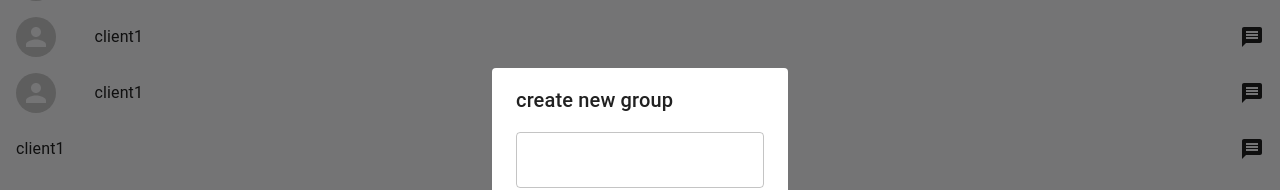
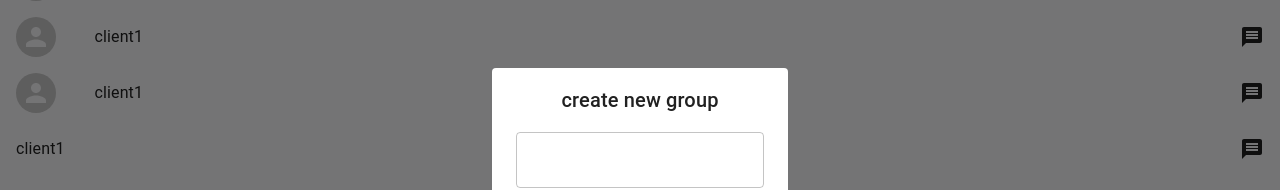
Before and after one commit to Palm394/chat-application-client, a Next.js app: page / in a window 1280 px wide. Both pictures are taken after a click on the button 1235 px from the left and 765 px from the top of the page. Shown: the part 223-413 px from the top of the page. Built offline with nearby package versions, Linux system fonts and the light colour scheme.

Commit message:
dialog title center

```diff
--- a/src/component/common/Dialog.tsx
+++ b/src/component/common/Dialog.tsx
@@ -12,7 +12,7 @@ export default function Dialog({ ...props }: props) {
   return (
     <Box sx={{ display: "flex", flexDirection: "column" }}>
       <MuiDialog open={props.open} onClose={props.onClose}>
-        <DialogTitle>{props.header}</DialogTitle>
+        <DialogTitle sx={{ margin: "auto" }}>{props.header}</DialogTitle>
         <DialogContent>{props.content}</DialogContent>
         <DialogActions sx={{ justifyContent: "center" }}>
           {props.iconAction.map((icon) => {
```
